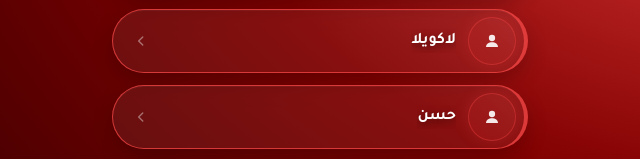
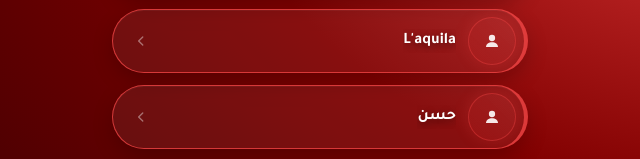
Before and after one commit to Nusur-hub/nusur_hub, a plain HTML site: page index.html in a window 1280 px wide. Shown: the part 467-626 px from the top of the page, 320-960 px from the left. Drawn offline with nearby package versions, Linux system fonts and the light colour scheme.

Commit message:
Add files via upload

```diff
--- a/index.html
+++ b/index.html
@@ -443,7 +443,7 @@
         },
         {
             id: "6",
-            name: "لاكويلا",
+            name: "L'aquila",
             username: "",
             links: [
                 { id: "p6-l1", platform: "instagram", url: "https://www.instagram.com/ali.shmre313" },
@@ -604,6 +604,25 @@
                 { id: "p16-l4", platform: "tiktok", url: "https://www.tiktok.com/@aahdelmontazar" },
                 { id: "p16-l5", platform: "tiktok", url: "https://www.tiktok.com/@amjadamal86" },
                 { id: "p16-l6", platform: "tiktok", url: "https://www.tiktok.com/@ansar_alqaem313" }
+            ]
+        },
+        {
+            id: "17",
+            name: "Hal",
+            username: "",
+            links: [
+                { id: "p17-l1", platform: "instagram", url: "https://www.instagram.com/313.06l2027" },
+                { id: "p17-l2", platform: "instagram", url: "https://www.instagram.com/ansarhugatallah.313" },
+                { id: "p17-l3", platform: "instagram", url: "https://www.instagram.com/aljudud_313" },
+                { id: "p17-l4", platform: "tiktok", url: "https://www.tiktok.com/@lo10276" },
+                { id: "p17-l5", platform: "tiktok", url: "https://www.tiktok.com/@lv0931355533" },
+                { id: "p17-l6", platform: "tiktok", url: "https://www.tiktok.com/@end_of_the_world313" },
+                { id: "p17-l7", platform: "tiktok", url: "https://www.tiktok.com/@.5v8_" },
+                { id: "p17-l8", platform: "tiktok", url: "https://www.tiktok.com/@al_judud" },
+                { id: "p17-l9", platform: "tiktok", url: "https://www.tiktok.com/@user250sorhta7" },
+                { id: "p17-l10", platform: "youtube", url: "https://www.youtube.com/@user756i1" },
+                { id: "p17-l11", platform: "youtube", url: "https://www.youtube.com/@wthegostw" },
+                { id: "p17-l12", platform: "youtube", url: "https://www.youtube.com/@in2o27-c9d" }
             ]
         }
     ];
```
